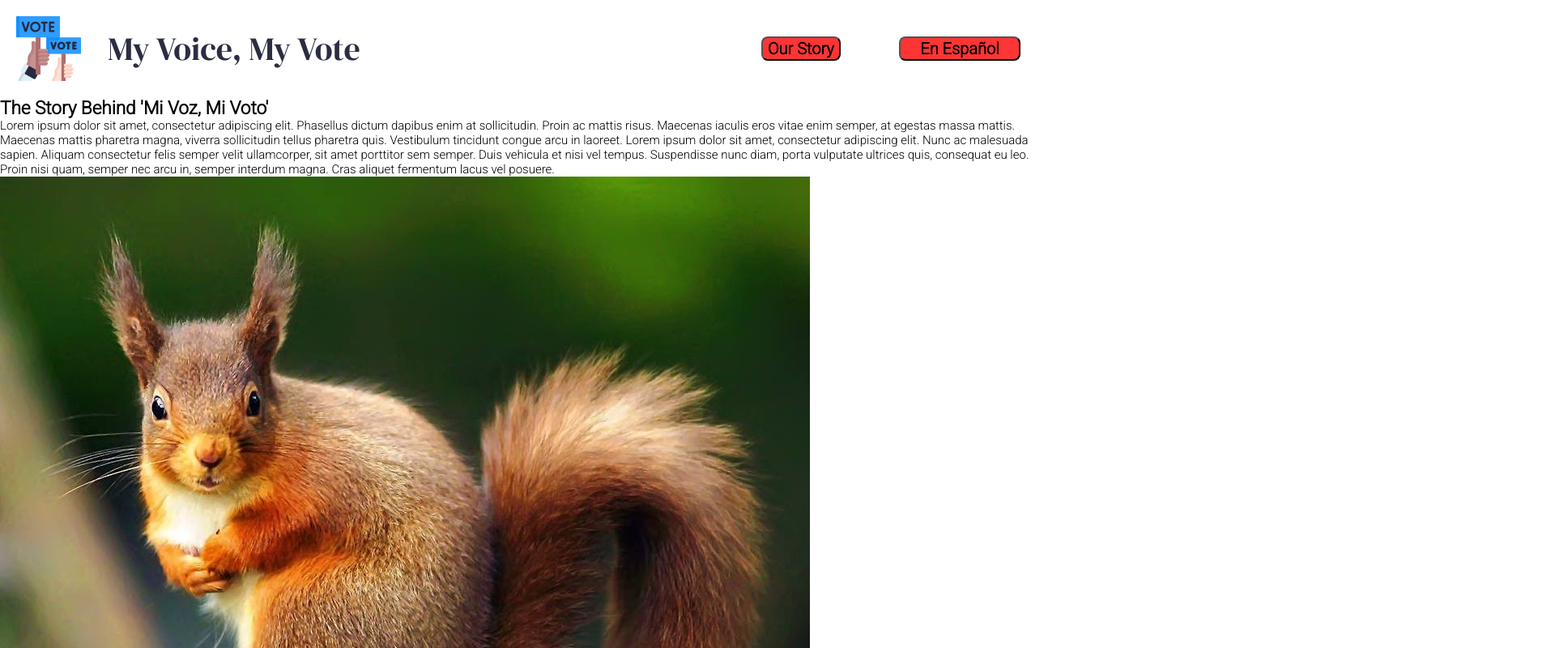
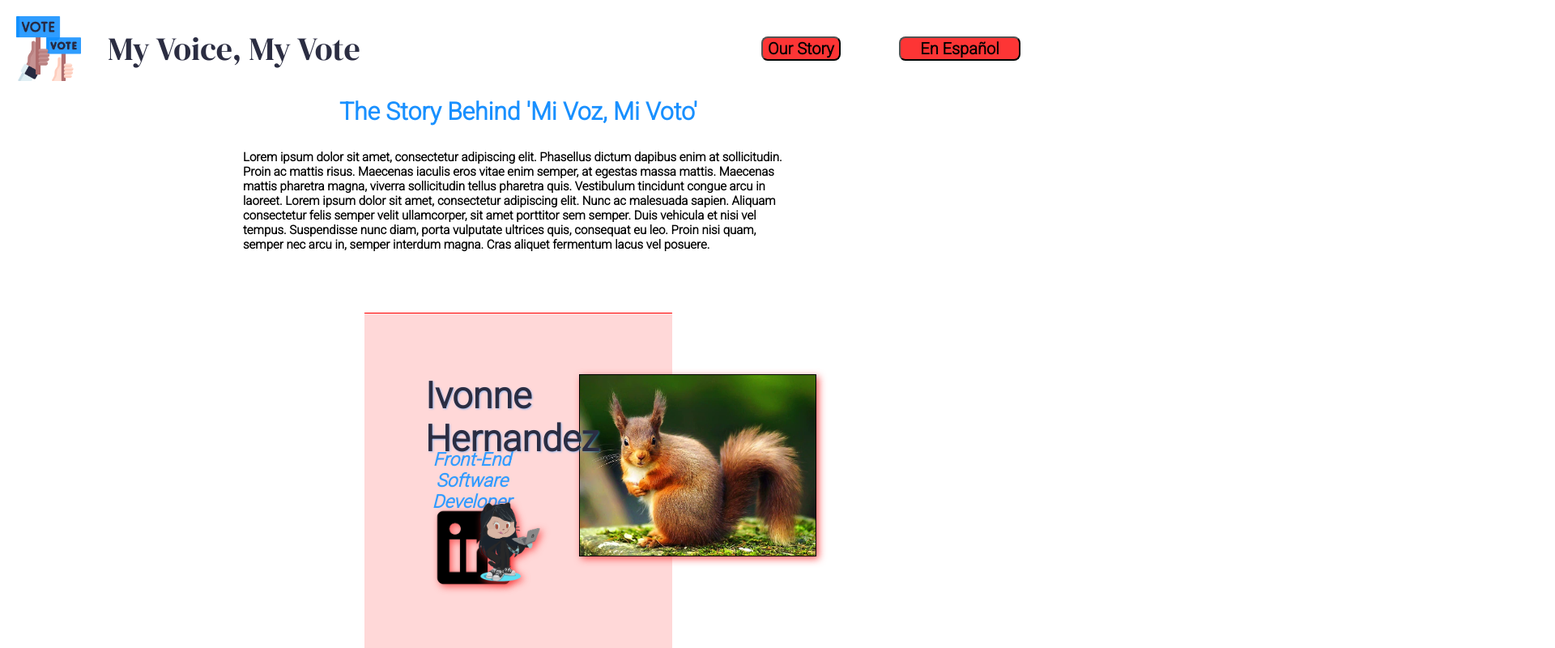
Before and after one commit to ivonne-hernandez/mi-voz-mi-voto-1, a React (Create React App) app: page /about in a window 1280 px wide. Shown: the top 800 px of the page at 81% size, 1920 px wide, since content can reach past the window. Built offline with nearby package versions, Linux system fonts and the light colour scheme.

Commit message:
Complete basic styling of DevStories component

```diff
--- a/src/Components/DevStories/DevStories.css
+++ b/src/Components/DevStories/DevStories.css
@@ -1,23 +1,109 @@
+/* * {
+  border: 2px solid black;
+} */
+
+h1 {
+  color: rgb(25,144,255);
+  text-align: center;
+  font-size: 2rem;
+}
+
+.app-story {
+  font-weight: 800;
+  margin: 2rem 20rem 2rem 20rem;
+}
+
+.all-devs-container {
+  margin: 0;
+  /* background-color: black; */
+}
+
+.dev-container {
+  border-top: 1px solid red;
+  border-bottom: 1px solid red;
+  border-radius: 0rem;
+  background-color: rgba(253,61,61, 0.2);
+  margin: 5rem 30rem;
+  padding: 5rem;
+  display: grid;
+  grid-template-columns: 50% 50%;
+  grid-auto-rows: minmax(10%, auto);
+}
+
+.dev-bio {
+  margin: 0;
+  padding: 0;
+  grid-column: 1;
+  grid-row: 1;
+  display: grid;
+  grid-template-columns: 50% 50%;
+  grid-template-rows: 30% 20% auto;
+}
+
 .dev-name {
-
+  margin: 0;
+  padding: 0;
+  text-align: center;
+  grid-column: 1 / span 2;
+  grid-row: 1;
+  font-size: 3rem;
+  font-weight: 800;
+  color: rgb(43,45,66);
+  filter: drop-shadow(1px 1px 1px rgba(51,156,255,0.5));
 }
 
 .dev-title {
+  margin: 0;
+  padding: 0;
+  text-align: center;
+  grid-column: 1 / span 2;
+  grid-row: 2;
+  font-size: 1.5rem;
+  font-weight: 600;
+  font-style: italic;
+  color: rgb(51,156,255);
+}
 
+.icon {
+  margin: 0;
+  padding: 0;
+  filter: drop-shadow(3px 3px 5px rgba(253,53,53,0.8));
+}
+
+.dev-linkedin {
+  text-align: right;
+}
+
+.dev-github {
+  text-align: left;
+}
+
+.dev-linkedin > img {
+  grid-column: 2;
+  grid-row: 3;
+  height: 8rem;
+}
+
+.dev-github > img {
+  grid-column: 1;
+  grid-row: 3;
+  height: 7rem;
 }
 
 .dev-photo {
-
+  border: 0.5px solid black;
+  filter: drop-shadow(3px 3px 5px rgba(253,53,53,0.8));
+  margin: 0 5rem 0 5rem;
+  height: 15rem;
+  grid-column: 2;
+  grid-row: 1;
 }
 
-.dev-github {
-
+.dev-story {
+  margin-top: 2rem;
+  grid-column: 1 / span 2;
+  grid-row: 2;
+  font-size: 2rem;
+  font-weight: lighter;
+  color: rgb(253,53,53);
 }
-
-.dev-linkedin {
-
-}
-
-.dev-bio {
-
-}
```
